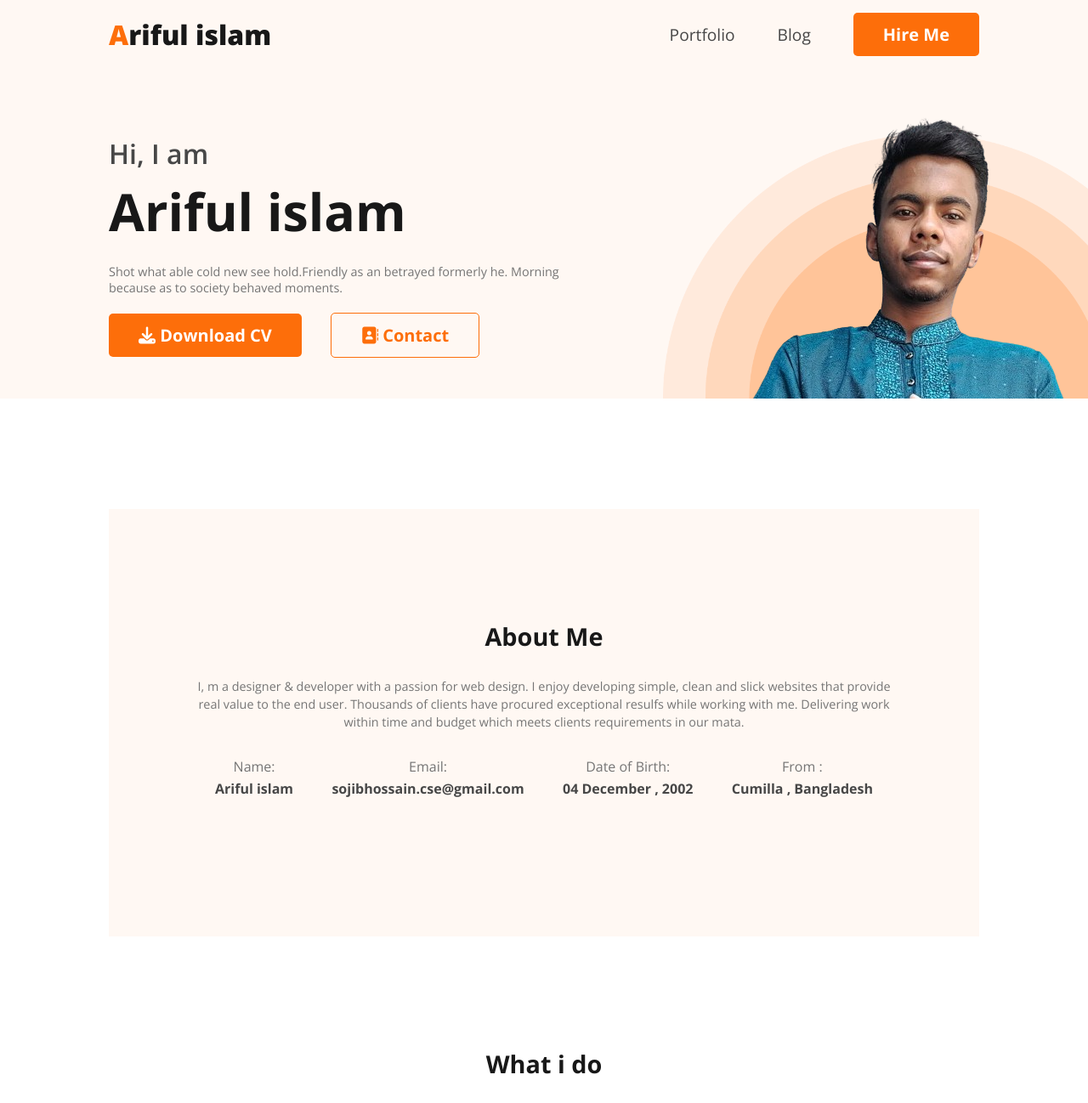
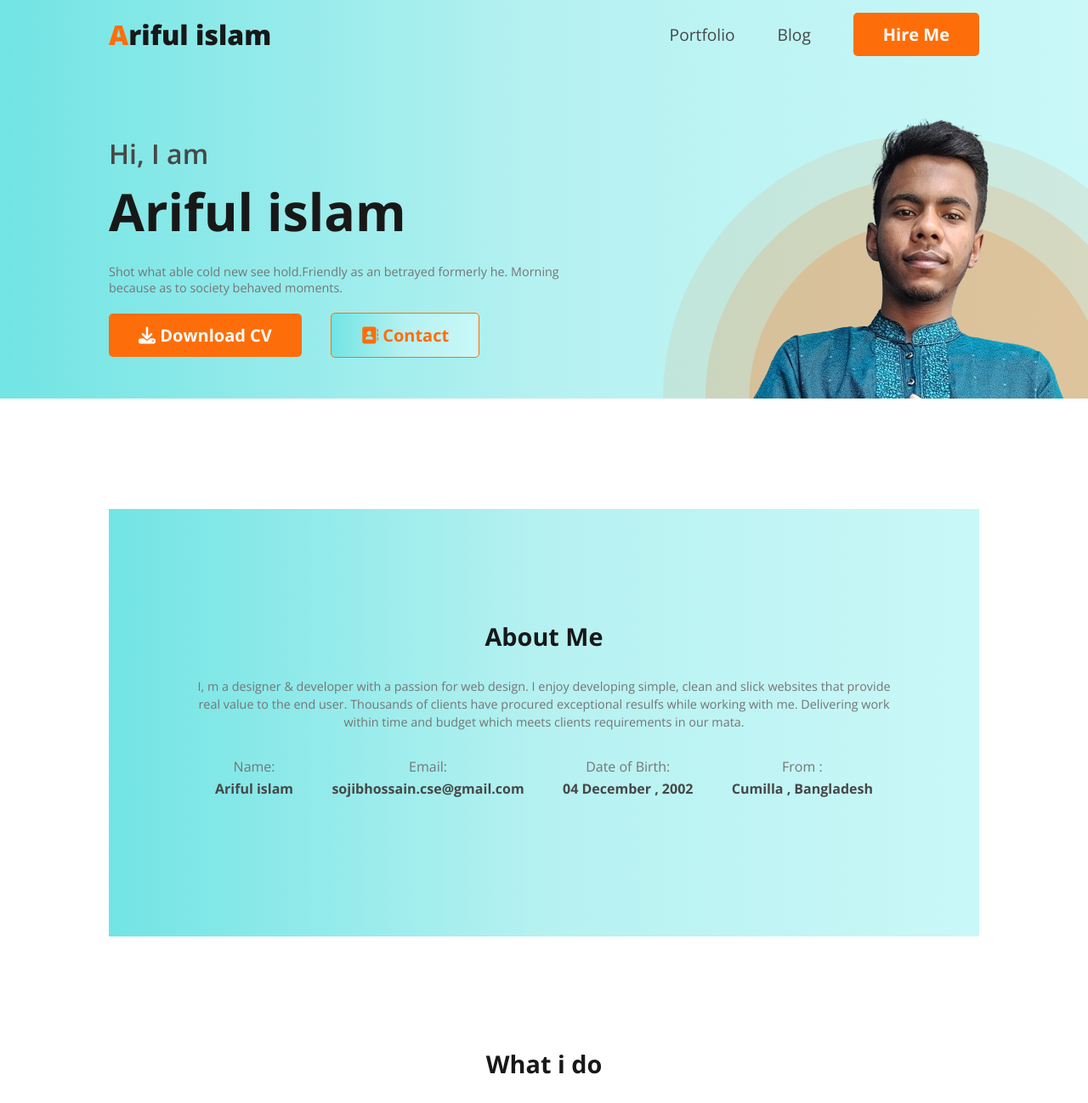
Before and after one commit to Md-Sojib-Hossain-cse/practice-portfolio-1, a plain HTML site: page index.html in a window 1280 px wide. Shown: the top 1298 px of the page at 85% size. Drawn offline with nearby package versions, Linux system fonts and the light colour scheme.

Commit message:
background color changed

```diff
--- a/styles/style.css
+++ b/styles/style.css
@@ -22,7 +22,7 @@
     padding: 12px 35px;
     border: 1px solid #FD6E0A;
     border-radius: 5px;
-    background-color: #FFF8F3;
+    background: linear-gradient(to left , rgb(202, 248, 248) , rgb(182, 241, 241) ,rgb(114, 228, 228));
     margin-left: 30px;
 }
 
@@ -47,7 +47,8 @@
 
 /* header related styles here  */
 .header {
-    background: #FFF8F3;
+    /* background: #FFF8F3; */
+    background: linear-gradient(to left , rgb(202, 248, 248) , rgb(182, 241, 241) ,rgb(114, 228, 228));
 }
 
 
@@ -140,8 +141,10 @@
 .about-section {
 
     padding: 130px 10%;
-    background: #FFF8F3;
+    /* background: #FFF8F3; */
+    background: linear-gradient(to left , rgb(202, 248, 248) , rgb(182, 241, 241) ,rgb(114, 228, 228));
 }
+
 
 #about-description {
     margin: 30px 0;
@@ -268,7 +271,8 @@
 .footer-section{
     display: flex;
     gap: 117px;
-    background: #FFF8F3;
+    /* background: #FFF8F3; */
+    background: linear-gradient(to left , rgb(202, 248, 248) , rgb(182, 241, 241) ,rgb(114, 228, 228));
     padding: 130px 10%;
 }
 .footer-box{
```
